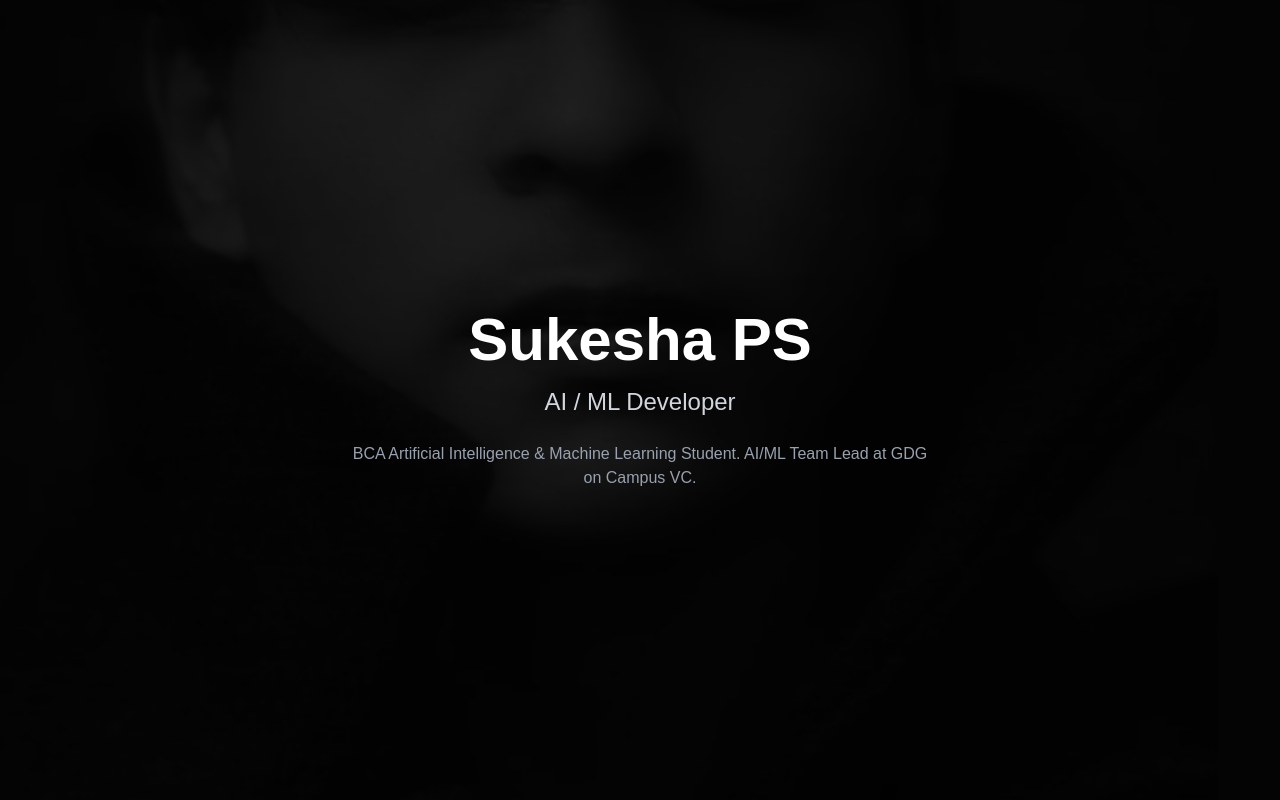
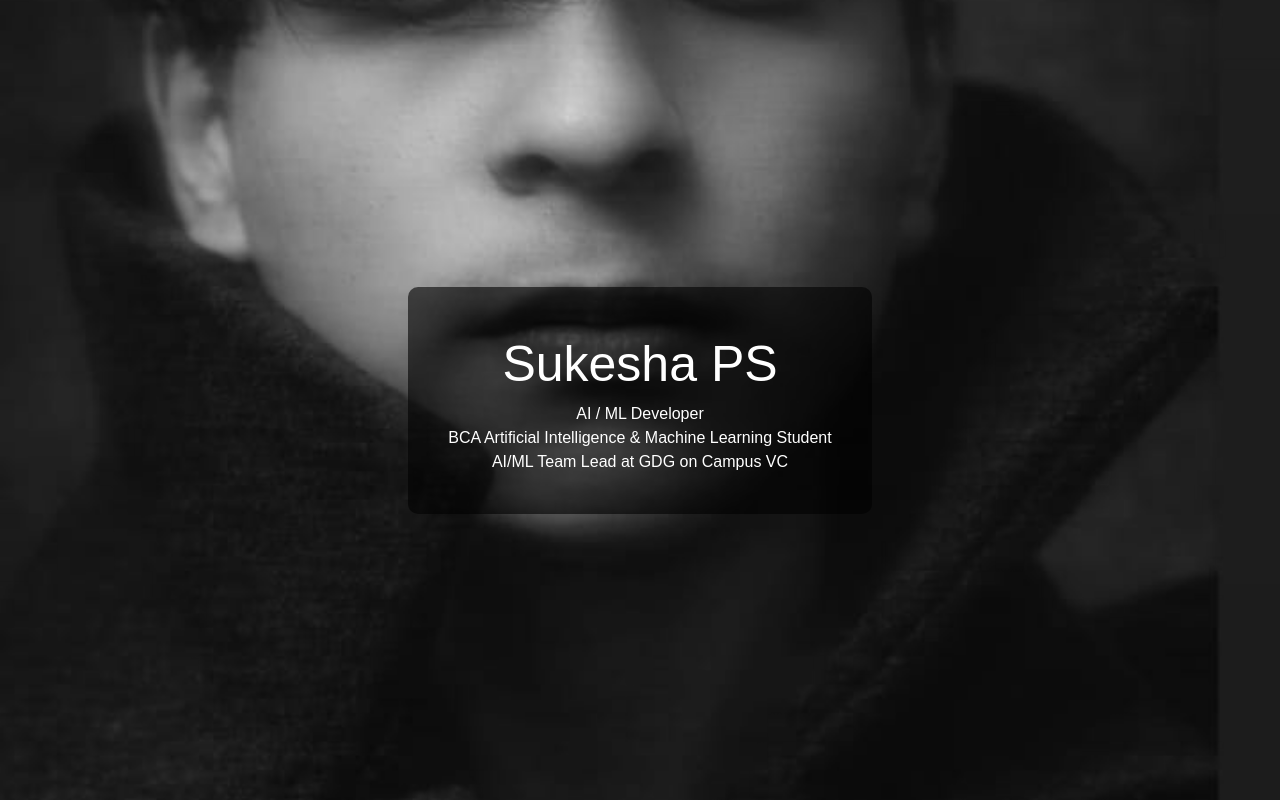
Before and after one commit to SukeshaPS701/portfolio, a Next.js app: page / in a window 1280 px wide. Built offline with nearby package versions, Linux system fonts and the light colour scheme.

Commit message:
Update page.tsx

```diff
--- a/app/page.tsx
+++ b/app/page.tsx
@@ -1,30 +1,28 @@
 export default function Home() {
   return (
-    <main className="relative min-h-screen flex items-center justify-center text-white">
-
-      {/* Background Image */}
-      <div
-        className="absolute inset-0 bg-cover bg-center grayscale brightness-50"
-        style={{ backgroundImage: "url('/profile.jpg')" }}
-      ></div>
-
-      {/* Dark overlay */}
-      <div className="absolute inset-0 bg-black/70"></div>
-
-      {/* Text Content */}
-      <div className="relative z-10 text-center">
-        <h1 className="text-6xl font-bold">Sukesha PS</h1>
-
-        <p className="text-2xl mt-4 text-gray-300">
-          AI / ML Developer
-        </p>
-
-        <p className="mt-6 text-gray-400 max-w-xl">
-          BCA Artificial Intelligence & Machine Learning Student.
-          AI/ML Team Lead at GDG on Campus VC.
+    <main
+      style={{
+        height: "100vh",
+        backgroundImage: "url('/profile.jpg')",
+        backgroundSize: "cover",
+        backgroundPosition: "center",
+        filter: "grayscale(100%)",
+        display: "flex",
+        alignItems: "center",
+        justifyContent: "center",
+        color: "white",
+        textAlign: "center",
+        backgroundColor: "black",
+      }}
+    >
+      <div style={{ background: "rgba(0,0,0,0.6)", padding: "40px", borderRadius: "10px" }}>
+        <h1 style={{ fontSize: "50px" }}>Sukesha PS</h1>
+        <h2>AI / ML Developer</h2>
+        <p>
+          BCA Artificial Intelligence & Machine Learning Student <br />
+          AI/ML Team Lead at GDG on Campus VC
         </p>
       </div>
-
     </main>
   );
 }
```
